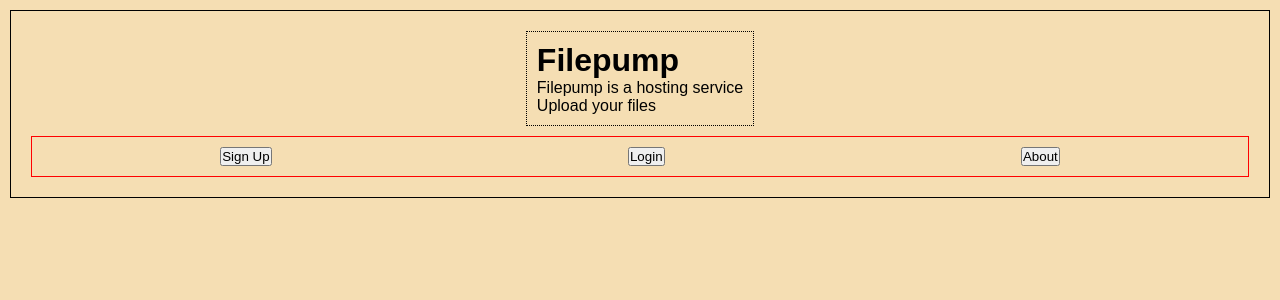
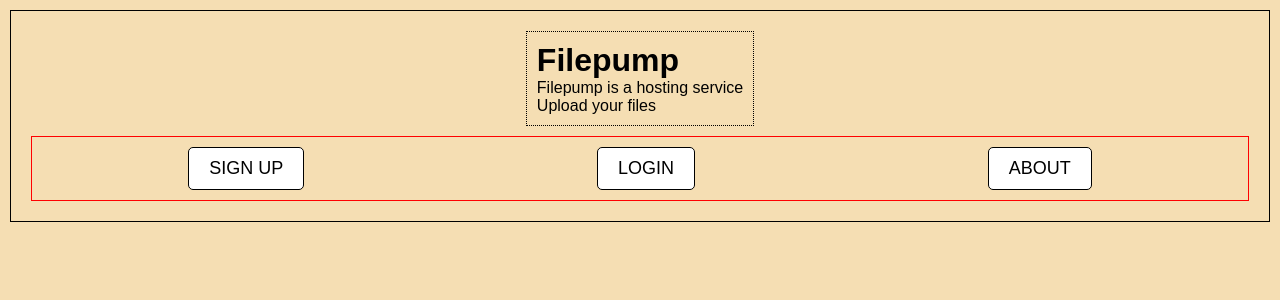
Before and after one commit to akshaystacks8080/filepump, a Flask app: page / in a window 1280 px wide. Shown: the top 300 px of the page. Run offline with Flask 2, Linux system fonts and the light colour scheme.

Commit message:
Add button styling

```diff
--- a/static/style.css
+++ b/static/style.css
@@ -91,3 +91,18 @@ html {
   justify-content: space-around;
   width: 100%;
 }
+
+.btn_classic {
+  background-color: white;
+  font-size: large;
+  border: 1px solid black;
+  padding: 10px 20px;
+  text-transform: uppercase;
+  border-radius: 5px;
+  transition: all 0.2s ease-in;
+}
+
+.btn_classic:hover {
+  background-color: black;
+  color: white;
+}
```
